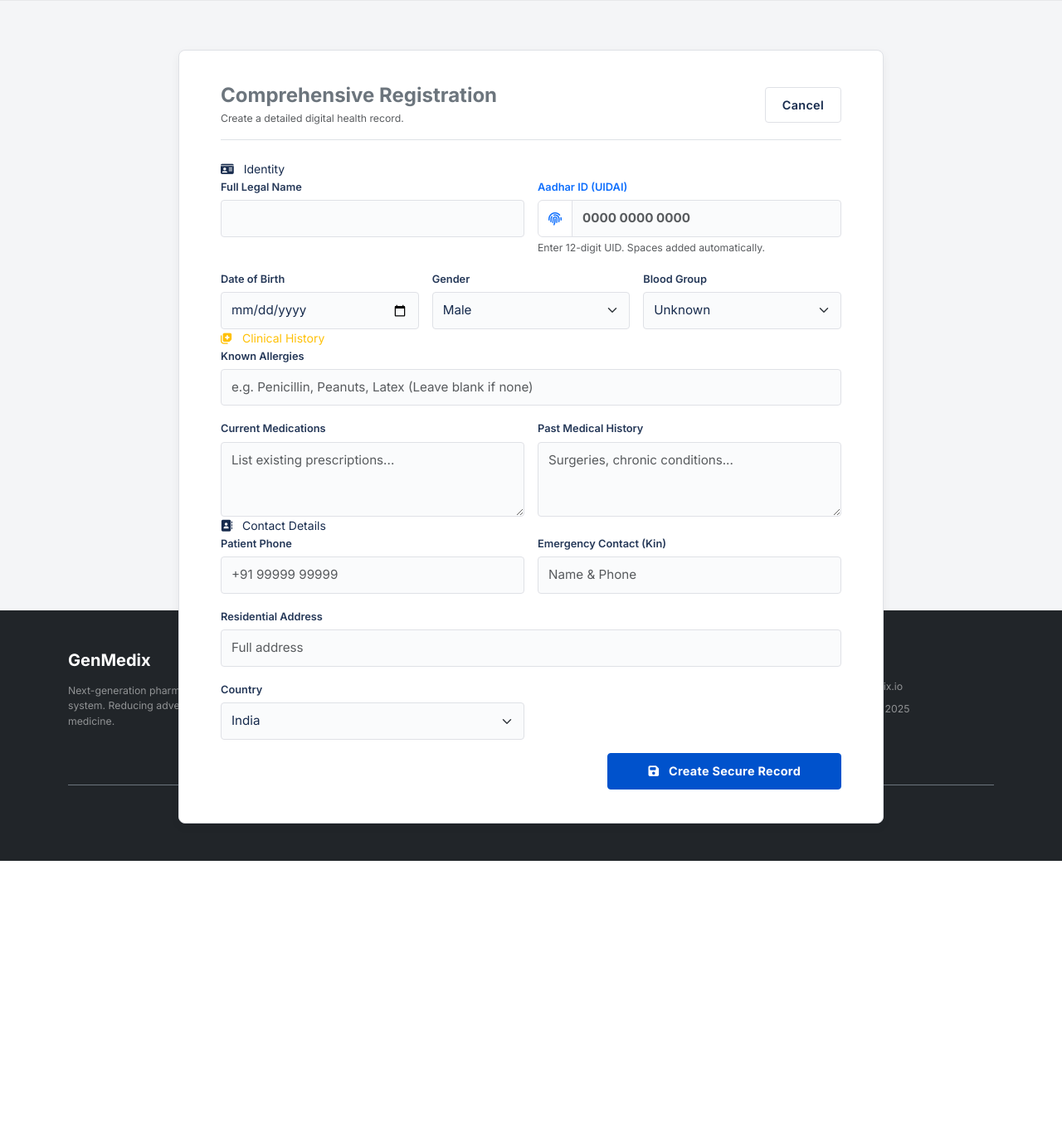
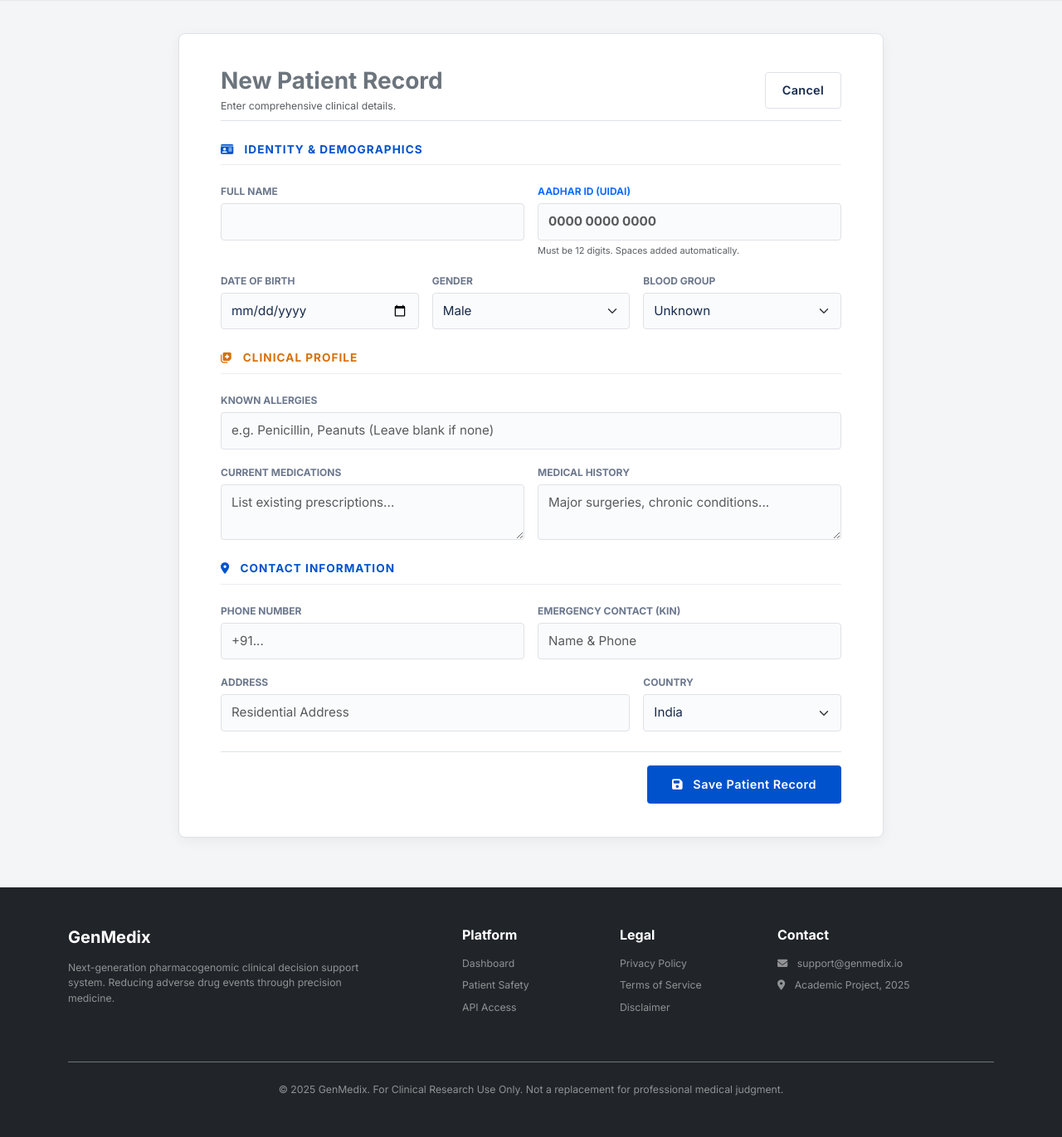
Before and after one commit to Ani811625/GenMedix, a Flask app: page /add_patient in a window 1280 px wide. Shown: the part 64-1435 px from the top of the page at 83% size. Before the commit the page ends 1102 px from the top, so only its background shows below. Run offline with Flask 3, Linux system fonts and the light colour scheme; the visitor is signed in with stand-in values (Sample User, id 1).

Commit message:
Ptient Profile Update

```diff
--- a/templates/add_patient.html
+++ b/templates/add_patient.html
@@ -1,35 +1,98 @@
 {% extends "base.html" %}
-{% block title %}Register New Patient - GenMedix{% endblock %}
+{% block title %}Register Patient - GenMedix{% endblock %}
 
 {% block content %}
-<div class="central-layout-wrapper">
+<style>
+    /* Internal CSS to force the Central Box Layout */
+    body { background-color: #f4f5f7 !important; }
+
+    .central-wrapper {
+        display: flex;
+        justify-content: center;
+        padding-top: 40px;
+        padding-bottom: 60px;
+    }
+
+    .central-card {
+        background: white;
+        width: 100%;
+        max-width: 850px; /* Wide enough for clinical data */
+        padding: 40px 50px;
+        border-radius: 8px;
+        border: 1px solid #dfe1e6;
+        box-shadow: 0 4px 15px rgba(0,0,0,0.05);
+    }
+
+    .section-title {
+        color: #0052cc;
+        font-size: 0.85rem;
+        font-weight: 700;
+        text-transform: uppercase;
+        letter-spacing: 1px;
+        margin-bottom: 20px;
+        border-bottom: 1px solid #ebecf0;
+        padding-bottom: 8px;
+        margin-top: 10px;
+    }
+
+    .form-label {
+        font-size: 0.75rem;
+        font-weight: 700;
+        color: #6b778c;
+        text-transform: uppercase;
+        margin-bottom: 5px;
+    }
+
+    .form-control, .form-select {
+        background-color: #FAFBFC;
+        border: 1px solid #dfe1e6;
+        padding: 10px 12px;
+        font-size: 0.95rem;
+        border-radius: 4px;
+    }
+    .form-control:focus {
+        background-color: #fff;
+        border-color: #0052cc;
+        box-shadow: 0 0 0 2px rgba(0, 82, 204, 0.2);
+    }
+
+    .btn-primary {
+        background-color: #0052cc;
+        border: none;
+        padding: 12px 30px;
+        font-weight: 600;
+        letter-spacing: 0.5px;
+    }
+    .btn-outline-secondary {
+        border-color: #dfe1e6;
+        color: #172b4d;
+    }
+</style>
+
+<div class="central-wrapper">
     <div class="central-card">
 
-        <div class="d-flex justify-content-between align-items-center mb-4 pb-3 border-bottom">
+        <div class="d-flex justify-content-between align-items-center mb-4 pb-2 border-bottom">
             <div>
-                <h4 class="mb-1 text-secondary fw-bold">Comprehensive Registration</h4>
-                <p class="text-muted small mb-0">Create a detailed digital health record.</p>
+                <h3 class="fw-bold text-secondary mb-1">New Patient Record</h3>
+                <p class="text-muted small mb-0">Enter comprehensive clinical details.</p>
             </div>
             <a href="{{ url_for('dashboard') }}" class="btn btn-outline-secondary btn-sm">Cancel</a>
         </div>
 
         <form method="POST" action="{{ url_for('add_patient') }}">
 
-            <div class="clinical-panel">
-                <div class="clinical-panel-header"><i class="fas fa-id-card me-2"></i> Identity</div>
-                <div class="row g-3">
+            <div class="section-title"><i class="fas fa-id-card me-2"></i> Identity & Demographics</div>
+            <div class="row g-3 mb-4">
                 <div class="col-md-6">
-                        <label class="form-label">Full Legal Name</label>
+                    <label class="form-label">Full Name</label>
                     <input type="text" class="form-control" name="full_name" required>
                 </div>
                 <div class="col-md-6">
                     <label class="form-label text-primary">Aadhar ID (UIDAI)</label>
-                        <div class="input-group">
-                            <span class="input-group-text bg-white"><i class="fas fa-fingerprint text-primary"></i></span>
-                            <input type="text" class="form-control fw-bold" id="aadharInput" name="aadhar"
+                    <input type="text" class="form-control fw-bold text-primary" id="aadharInput" name="aadhar"
                            placeholder="0000 0000 0000" maxlength="14" required>
-                        </div>
-                        <div class="form-text small">Enter 12-digit UID. Spaces added automatically.</div>
+                    <div class="form-text small" style="font-size: 11px;">Must be 12 digits. Spaces added automatically.</div>
                 </div>
                 <div class="col-md-4">
                     <label class="form-label">Date of Birth</label>
@@ -58,55 +121,50 @@
                     </select>
                 </div>
             </div>
-            </div>
 
-            <div class="clinical-panel border-warning">
-                <div class="clinical-panel-header text-warning"><i class="fas fa-notes-medical me-2"></i> Clinical History</div>
-                <div class="row g-3">
+            <div class="section-title" style="color: #d97008;"><i class="fas fa-notes-medical me-2"></i> Clinical Profile</div>
+            <div class="row g-3 mb-4">
                 <div class="col-md-12">
                     <label class="form-label">Known Allergies</label>
-                        <input type="text" class="form-control" name="allergies" placeholder="e.g. Penicillin, Peanuts, Latex (Leave blank if none)">
+                    <input type="text" class="form-control" name="allergies" placeholder="e.g. Penicillin, Peanuts (Leave blank if none)">
                 </div>
                 <div class="col-md-6">
                     <label class="form-label">Current Medications</label>
-                        <textarea class="form-control" name="current_medications" rows="3" placeholder="List existing prescriptions..."></textarea>
+                    <textarea class="form-control" name="current_medications" rows="2" placeholder="List existing prescriptions..."></textarea>
                 </div>
                 <div class="col-md-6">
-                        <label class="form-label">Past Medical History</label>
-                        <textarea class="form-control" name="medical_history" rows="3" placeholder="Surgeries, chronic conditions..."></textarea>
-                    </div>
+                    <label class="form-label">Medical History</label>
+                    <textarea class="form-control" name="medical_history" rows="2" placeholder="Major surgeries, chronic conditions..."></textarea>
                 </div>
             </div>
 
-            <div class="clinical-panel">
-                <div class="clinical-panel-header"><i class="fas fa-address-book me-2"></i> Contact Details</div>
-                <div class="row g-3">
+            <div class="section-title"><i class="fas fa-map-marker-alt me-2"></i> Contact Information</div>
+            <div class="row g-3 mb-4">
                 <div class="col-md-6">
-                        <label class="form-label">Patient Phone</label>
-                        <input type="tel" class="form-control" name="phone" placeholder="+91 99999 99999">
+                    <label class="form-label">Phone Number</label>
+                    <input type="text" class="form-control" name="phone" placeholder="+91...">
                 </div>
                 <div class="col-md-6">
                     <label class="form-label">Emergency Contact (Kin)</label>
-                        <input type="tel" class="form-control" name="emergency_contact" placeholder="Name & Phone">
+                    <input type="text" class="form-control" name="emergency_contact" placeholder="Name & Phone">
                 </div>
-                    <div class="col-md-12">
-                        <label class="form-label">Residential Address</label>
-                        <input type="text" class="form-control" name="address" placeholder="Full address">
+                <div class="col-md-8">
+                    <label class="form-label">Address</label>
+                    <input type="text" class="form-control" name="address" placeholder="Residential Address">
                 </div>
-                    <div class="col-md-6">
+                <div class="col-md-4">
                     <label class="form-label">Country</label>
-                        <select class="form-select" name="country" required>
-                            <option value="India">India</option>
+                    <select class="form-select" name="country">
+                        <option value="India" selected>India</option>
                         <option value="USA">USA</option>
-                            <option value="UK">UK</option>
+                        <option value="Other">Other</option>
                     </select>
                 </div>
             </div>
-            </div>
 
-            <div class="text-end pt-3">
-                <button type="submit" class="btn btn-primary px-5 fw-bold shadow-sm">
-                    <i class="fas fa-save me-2"></i> Create Secure Record
+            <div class="text-end pt-3 border-top">
+                <button type="submit" class="btn btn-primary shadow-sm">
+                    <i class="fas fa-save me-2"></i> Save Patient Record
                 </button>
             </div>
         </form>
@@ -114,10 +172,10 @@
 </div>
 
 <script>
-    // Aadhar Formatting Logic (XXXX XXXX XXXX)
+    // Auto-format Aadhar: 1234 5678 9012
     document.getElementById('aadharInput').addEventListener('input', function (e) {
         var target = e.target;
-        var input = target.value.replace(/\D/g, '').substring(0,12); // Remove non-digits, limit to 12
+        var input = target.value.replace(/\D/g, '').substring(0,12);
         var zip = input.substring(0,4);
         if(input.length > 4){zip = zip + ' ' + input.substring(4,8);}
         if(input.length > 8){zip = zip + ' ' + input.substring(8,12);}
```
Also changed, not shown: templates/edit_patient.html (+75 -65 lines), templates/login.html (+49 -13 lines). Lines whose indentation alone changed are shown as unchanged.
